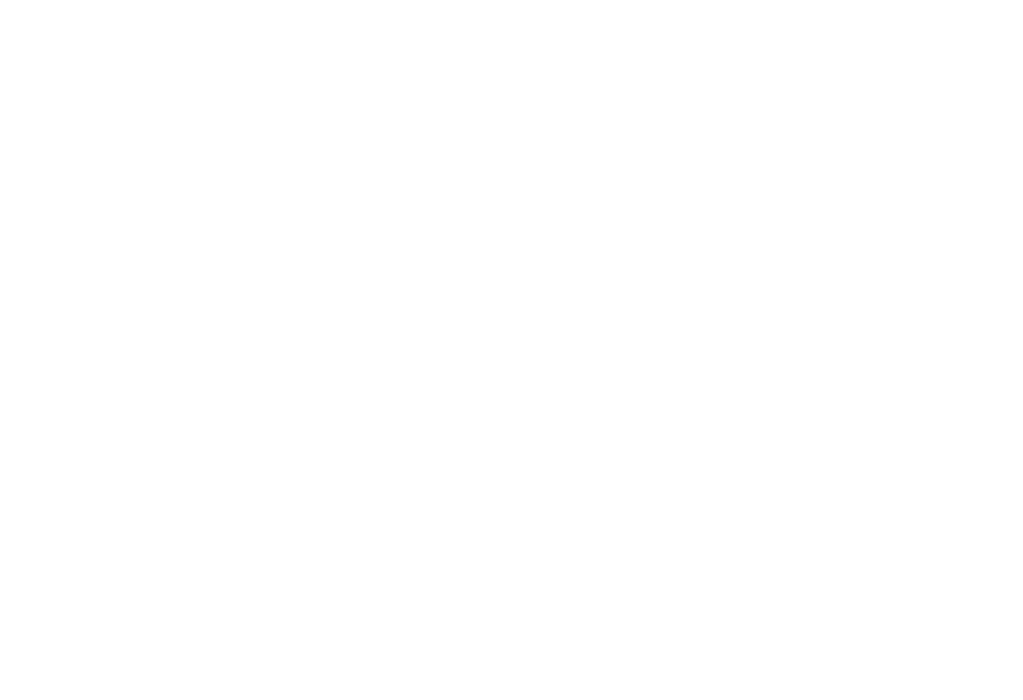
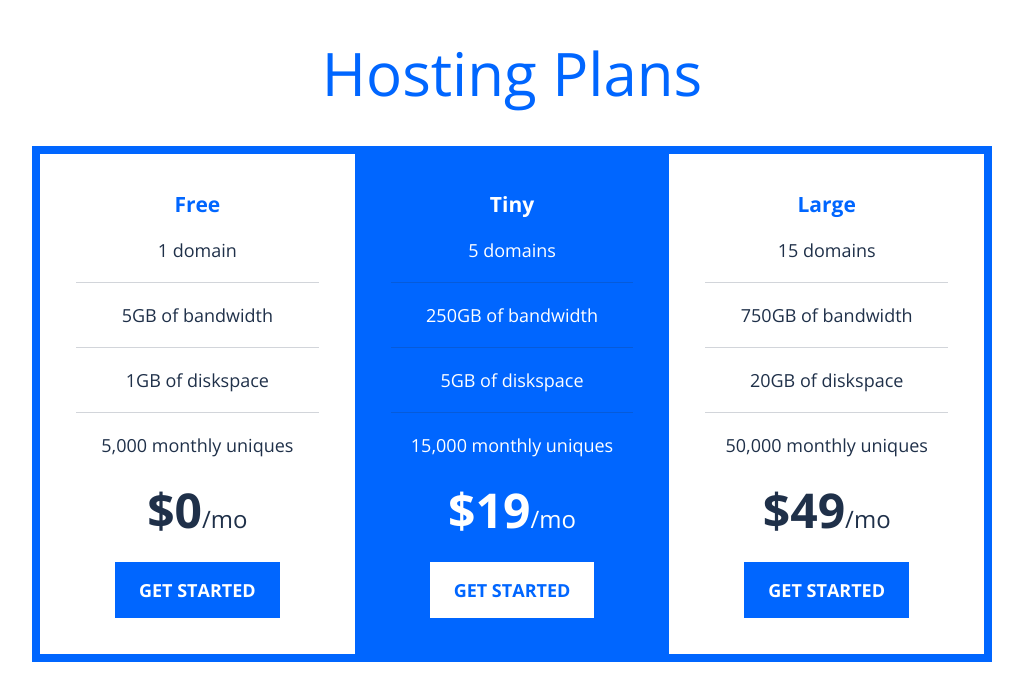
Before and after one commit to writhisdown/bc-sass-project-starter, a website: page src/index.html in a window 1280 px wide. Shown: the whole page, without its empty margins (128-1151 px from the left). Drawn offline with nearby package versions, Linux system fonts and the light colour scheme; files that its build step writes are made by us from their sources.

Commit message:
initial pricing table styles/layout

```diff
--- a/src/index.html
+++ b/src/index.html
@@ -3,8 +3,61 @@
   <head>
     <meta charset="UTF-8" />
     <meta name="viewport" content="width=device-width, initial-scale=1.0" />
-    <title>Title</title>
+    <title>Pricing Table</title>
     <link rel="stylesheet" href="css/style.css" />
+    <link rel="preconnect" href="https://fonts.googleapis.com" />
+    <link rel="preconnect" href="https://fonts.gstatic.com" crossorigin />
+    <link
+      href="https://fonts.googleapis.com/css2?family=Open+Sans:wght@400;700&display=swap"
+      rel="stylesheet"
+    />
   </head>
-  <body></body>
+  <body>
+    <h1 class="page-title">Hosting Plans</h1>
+    <div class="container">
+      <div class="pricing-plans">
+        <div class="tier">
+          <h2 class="tier__title">Free</h2>
+          <ul class="tier__feature-list">
+            <li class="tier__list-item">1 domain</li>
+            <li class="tier__list-item">5GB of bandwidth</li>
+            <li class="tier__list-item">1GB of diskspace</li>
+            <li class="tier__list-item">5,000 monthly uniques</li>
+          </ul>
+          <p class="tier__price">$0<span>/mo</span></p>
+          <button class="button button--primary" type="button">
+            Get Started
+          </button>
+        </div>
+
+        <div class="tier tier--highlighted">
+          <h2 class="tier__title">Tiny</h2>
+          <ul class="tier__feature-list">
+            <li class="tier__list-item">5 domains</li>
+            <li class="tier__list-item">250GB of bandwidth</li>
+            <li class="tier__list-item">5GB of diskspace</li>
+            <li class="tier__list-item">15,000 monthly uniques</li>
+          </ul>
+          <p class="tier__price">$19<span>/mo</span></p>
+          <button class="button button--secondary" type="button">
+            Get Started
+          </button>
+        </div>
+
+        <div class="tier">
+          <h2 class="tier__title">Large</h2>
+          <ul class="tier__feature-list">
+            <li class="tier__list-item">15 domains</li>
+            <li class="tier__list-item">750GB of bandwidth</li>
+            <li class="tier__list-item">20GB of diskspace</li>
+            <li class="tier__list-item">50,000 monthly uniques</li>
+          </ul>
+          <p class="tier__price">$49<span>/mo</span></p>
+          <button class="button button--primary" type="button">
+            Get Started
+          </button>
+        </div>
+      </div>
+    </div>
+  </body>
 </html>
--- a/src/scss/style.scss
+++ b/src/scss/style.scss
@@ -1,3 +1,173 @@
+:root {
+  --font-primary: "Open Sans", sans-serif;
+  --font-size-900: 3.75rem; // 60px
+  --font-size-800: 3rem; // 48px
+  --font-size-600: 1.5rem; // 24px
+  --font-size-500: 1.3125rem; // 21px
+  --font-size-400: 1.125rem; // 18px
+  --font-weight-400: 400;
+  --font-weight-700: 700;
+  --spacing-8: 0.5rem;
+  --spacing-12: 0.75rem;
+  --spacing-16: 1rem;
+  --spacing-20: 1.25rem;
+  --spacing-32: 2rem;
+  --spacing-36: 2.25rem;
+}
+
+// colors
+$color-neutral-100: #fff;
+$color-neutral-900: #1f3049;
+$color-primary-400: #0066ff;
+
+// font family
+$ff-sans: var(--font-primary);
+
+// font sizes
+$fs-900: var(--font-size-900);
+$fs-800: var(--font-size-800);
+$fs-600: var(--font-size-600);
+$fs-500: var(--font-size-500);
+$fs-400: var(--font-size-400);
+
+// font weights
+$fw-400: var(--font-weight-400);
+$fw-700: var(--font-weight-700);
+
+// size/spacing values (Including the border-width)
+$spacing-8: var(--spacing-8);
+$spacing-12: var(--spacing-12); // (not in design)
+$spacing-16: var(--spacing-16);
+$spacing-20: var(--spacing-20);
+$spacing-32: var(--spacing-32);
+$spacing-36: var(--spacing-36);
+
+// text align
+$text-center: center;
+
+// list items
+$list-divider-primary: 1px solid $color-primary-400;
+$list-divider-neutral: 1px solid rgb($color-neutral-900, 20%);
+
+// buttons
+$button-padding-default: $spacing-16 calc($spacing-16 * 1.5);
+
+// simple reset
+
+*,
+*::before,
+*::after {
+  box-sizing: border-box;
+}
+
+* {
+  margin: 0;
+  padding: 0;
+  font: inherit;
+}
+
+ul,
+ol {
+  margin: 0;
+  padding: 0;
+  list-style: none;
+}
+
+button {
+  border: none;
+  cursor: pointer;
+  background: inherit;
+}
+
+a {
+  text-decoration: none;
+}
+
 body {
-  margin: 0;
+  font-size: $fs-400;
+  font-weight: $fw-400;
+  color: $color-neutral-900;
+  background-color: $color-neutral-100;
+  font-family: $ff-sans;
 }
+
+.container {
+  width: min(
+    100% - 2rem,
+    60rem
+  ); // width: 100%; padding-inline: 1rem; max-width: 60rem;
+  margin-inline: auto;
+}
+
+.page-title {
+  font-size: $fs-900;
+  margin-block: $spacing-32;
+  color: $color-primary-400;
+  text-align: $text-center;
+}
+
+.pricing-plans {
+  display: flex;
+  border: $spacing-8 solid $color-primary-400;
+}
+
+.tier {
+  flex: 1;
+  padding: $spacing-36;
+  text-align: $text-center;
+
+  &__title {
+    font-weight: $fw-700;
+    font-size: $fs-500;
+    color: $color-primary-400;
+  }
+
+  &__feature-list {
+    color: $color-neutral-900;
+  }
+
+  &__list-item {
+    padding-block: $spacing-20;
+  }
+
+  &__list-item + &__list-item {
+    border-top: $list-divider-neutral;
+  }
+
+  &__price {
+    font-size: $fs-800;
+    font-weight: $fw-700;
+    margin-bottom: $spacing-20;
+
+    span {
+      font-size: $fs-600;
+      font-weight: $fw-400;
+    }
+  }
+
+  &--highlighted,
+  &--highlighted &__title,
+  &--highlighted &__feature-list {
+    color: $color-neutral-100;
+    background: $color-primary-400;
+  }
+}
+
+.button {
+  display: inline-flex;
+  align-items: center;
+  padding: $button-padding-default;
+  text-transform: uppercase;
+  font-size: $fs-400;
+  font-weight: $fw-700;
+
+  &--primary {
+    background: $color-primary-400;
+    color: $color-neutral-100;
+  }
+
+  &--secondary {
+    background: $color-neutral-100;
+    color: $color-primary-400;
+  }
+}
```
